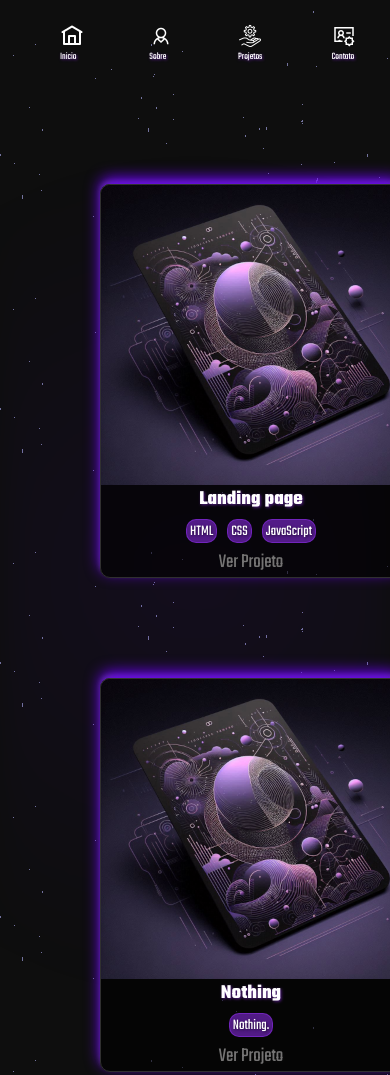
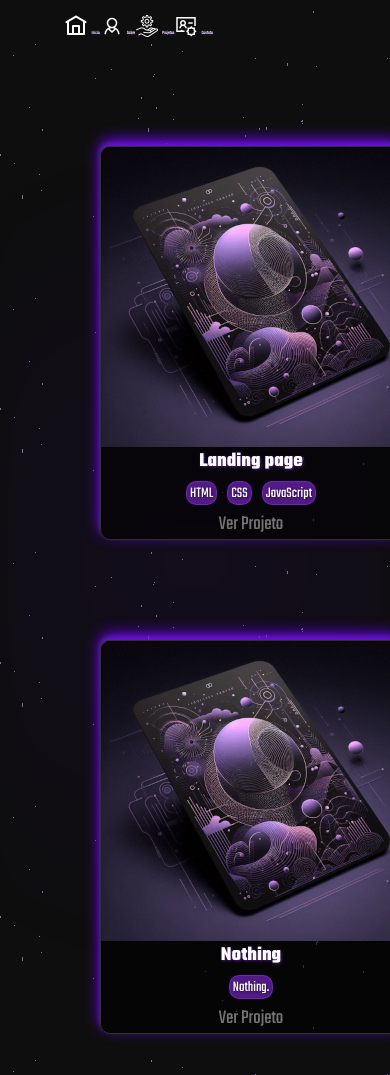
Before and after one commit to xkauazx/portf-lio, a plain HTML site: page projetos.html in a window 390 px wide. Shown: the top 1075 px of the page. Drawn offline with nearby package versions, Linux system fonts and the light colour scheme; a web font is replaced by a local one.

Commit message:
Update telas.css

```diff
--- a/estilos/telas.css
+++ b/estilos/telas.css
@@ -24,7 +24,7 @@
     display: flex;
     align-items: center;
     justify-content: center;
-
+    padding: 0;
 
    }
   #home > li > a{
@@ -33,3 +33,22 @@
     }
 
 }
+@media  screen and (max-width: 480px) {
+  #header{
+    justify-content: space-between;
+    align-items: center;
+    padding: 0;
+  }
+  #home > li {
+    display: flex;
+    align-items: center;
+    justify-content: center;
+    padding: 0;
+
+   }
+  #home > li > a{
+     font-size: 5px;
+
+    }
+
+}
```
